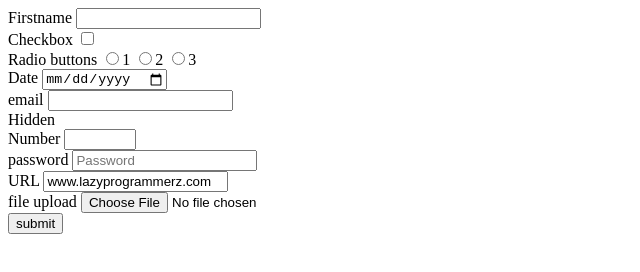
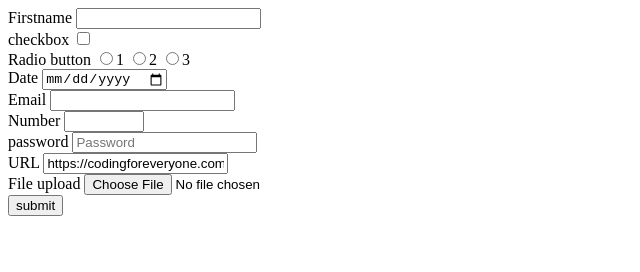
Before and after one commit to unuefeejovwoke/100days_of_codes, a plain HTML site: page form_fields.html in a window 1280 px wide. Shown: the whole page, without its empty margins (0-640 px from the left). Drawn offline with Linux system fonts and the light colour scheme.

Commit message:
modified html

```diff
--- a/form_fields.html
+++ b/form_fields.html
@@ -12,11 +12,11 @@
             <input required="required" type="text" id="firstname" name="firstname">
         </div>
         <div>
-            <label for="checkbox_field">Checkbox</label>
+            <label for="checkbox_field">checkbox</label>
             <input required="required" type="checkbox" value="1" name="checkbox">
         </div>
         <div>
-            <label>Radio buttons</label>
+            <label>Radio button</label>
             <input required="required" type="radio" name="radio_test" value="1">1
             <input required="required" type="radio" name="radio_test" value="2">2
             <input required="required" type="radio" name="radio_test" value="3">3
@@ -26,16 +26,12 @@
             <input required="required" type="date" name="date">
         </div>
         <div>
-            email
+            <label for="">Email</label>
             <input required="required" type="email" name="email">
         </div>
         <div>
-            Hidden
-            <input required="required" type="hidden" name="hidden" value="is_hidden">
-        </div>
-        <div>
-            <label for="">Number</label>
-            <input required="required" type="number" name="number" step="0.5" max="50" min="0">
+            Number
+            <input required="required" type="number" name="number" step="0.5" max="100" min="0">
         </div>
         <div>
             password
@@ -43,14 +39,14 @@
         </div>
         <div>
             URL
-            <input required="required" type="url" name="url" value="www.lazyprogrammerz.com">
+            <input required="required" type="url" name="url" value="https://codingforeveryone.com">
         </div>
         <div>
-            file upload
+            File upload
             <input required="required" type="file" name="file">
         </div>
         <div>
-            <input required="required" type="submit" value="submit">
+            <input required="required" type="submit" value="submit" name="submit">
         </div>
 
     </form>
```
